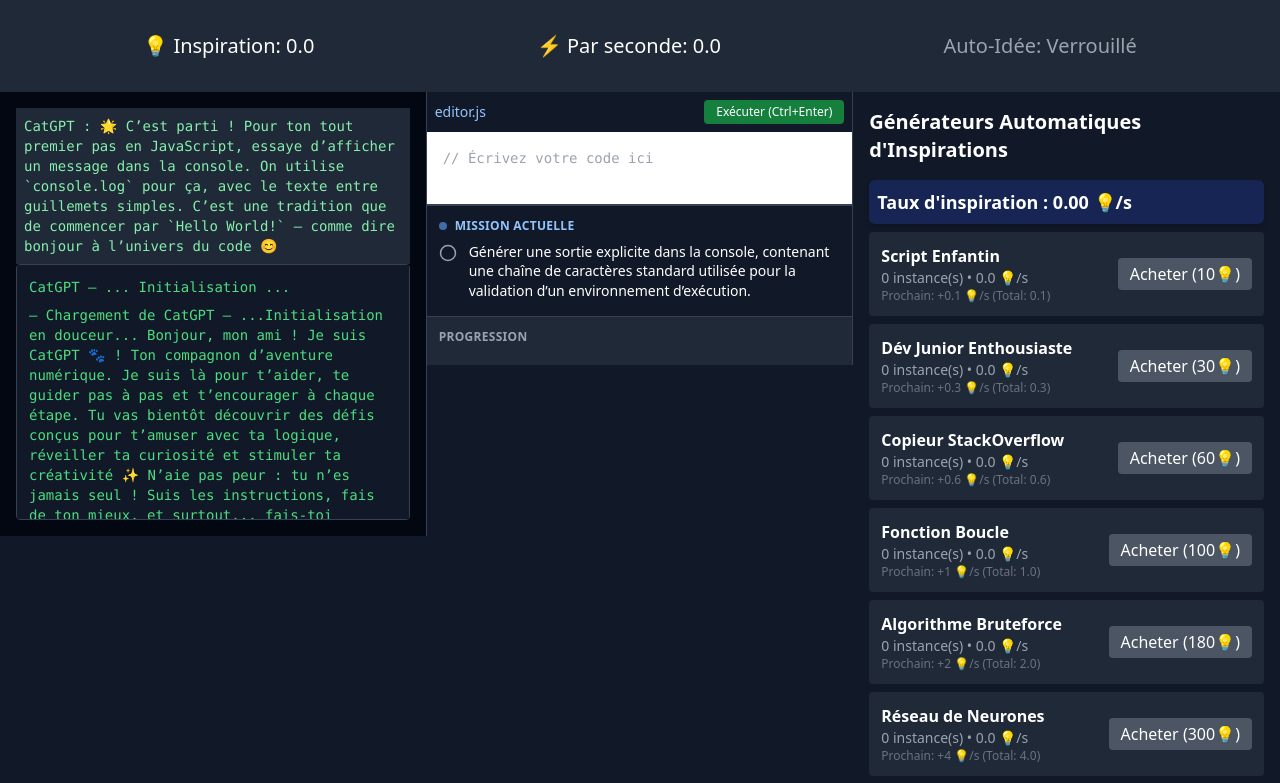
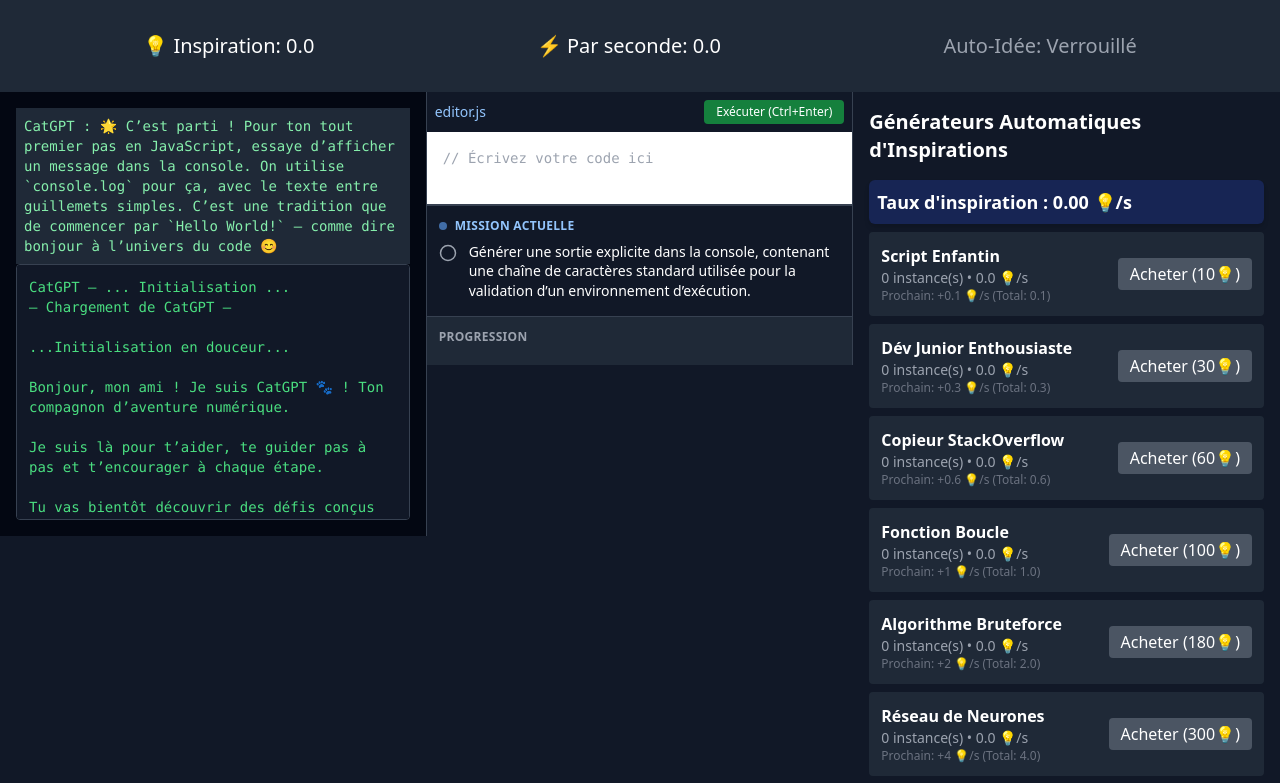
Before and after one commit to 0feeling/IDLE-Overlord, a React (Vite) app in the folder idle-overlord/: page / in a window 1280 px wide. Shown: the top 783 px of the page. Built offline with nearby package versions, Linux system fonts and the light colour scheme.

Commit message:
UI space

```diff
--- a/idle-overlord/src/GPTOverlordContext.jsx
+++ b/idle-overlord/src/GPTOverlordContext.jsx
@@ -286,15 +286,19 @@ export const GPTOverlordContextProvider = ({ children }) => {
       }}
     >
       {children}
+
       {terminalLogs.map((log, index) => (
-        <div
+        <pre
           key={index}
-          style={{ whiteSpace: "pre-wrap", wordWrap: "break-word" }}
+          style={{
+            whiteSpace: "pre-wrap",
+            wordWrap: "break-word",
+            fontFamily: "inherit", // Pour garder la police actuelle
+            margin: 0 // Éliminer les marges par défaut de <pre>
+          }}
         >
-          {log.text.split("\n").map((line, idx) => (
-            <div key={idx}>{line}</div>
-          ))}
-        </div>
+          {log.text}
+        </pre>
       ))}
     </GPTOverlordContext.Provider>
   );
--- a/idle-overlord/src/MistralFeedback.jsx
+++ b/idle-overlord/src/MistralFeedback.jsx
@@ -1,13 +1,22 @@
-// MistralFeedback.js
 import React from "react";
 
 export default function MistralFeedback({ messages }) {
   return (
     <div className="bg-gradient-to-r from-blue-700 via-purple-700 to-cyan-600 p-3 rounded text-sm font-mono text-white animate-pulse border border-blue-200 shadow-lg">
       {messages.map((msg, index) => (
-        <p key={index} className="mb-2">
+        <pre
+          key={index}
+          className="mb-2"
+          style={{
+            whiteSpace: "pre-wrap",
+            wordWrap: "break-word",
+            fontFamily: "inherit",
+            margin: 0,
+            backgroundColor: "transparent"
+          }}
+        >
           {msg}
-        </p>
+        </pre>
       ))}
     </div>
   );
--- a/idle-overlord/src/OverlordFeedback.jsx
+++ b/idle-overlord/src/OverlordFeedback.jsx
@@ -4,9 +4,19 @@ export default function OverlordFeedback({ messages }) {
   return (
     <div className="bg-gray-900 p-3 rounded text-sm text-green-400 font-mono h-64 overflow-y-auto border border-gray-700">
       {messages.map((msg, index) => (
-        <p key={index} className="mb-2">
+        <pre
+          key={index}
+          className="mb-2"
+          style={{
+            whiteSpace: "pre-wrap",
+            wordWrap: "break-word",
+            fontFamily: "inherit",
+            margin: 0,
+            backgroundColor: "transparent"
+          }}
+        >
           {msg}
-        </p>
+        </pre>
       ))}
     </div>
   );
```
